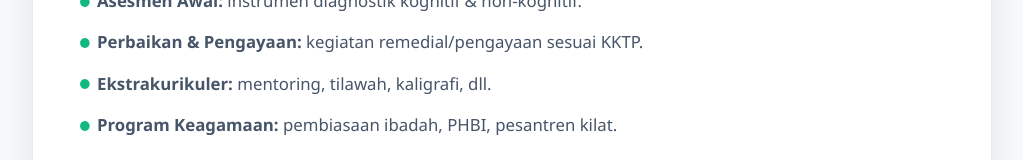
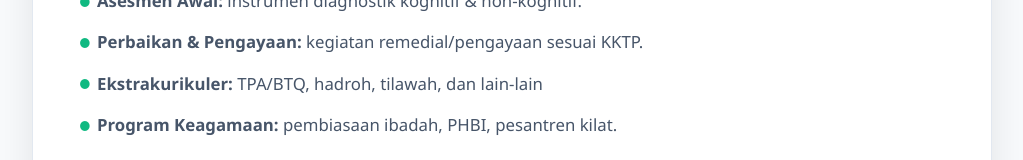
Before and after one commit to kkg-pai-srandakan/materi-cp, a plain HTML site: page slide-presentasi.html in a window 1280 px wide. Both pictures are taken after a click on the button "Sebelumnya". Shown: the part 307-467 px from the top of the page, without its empty margins (128-1151 px from the left). Drawn offline with Linux system fonts and the light colour scheme.

Commit message:
Update slide-presentasi.html

```diff
--- a/slide-presentasi.html
+++ b/slide-presentasi.html
@@ -493,7 +493,7 @@
                 <ul>
                     <li><strong>Asesmen Awal:</strong> instrumen diagnostik kognitif & non-kognitif.</li>
                     <li><strong>Perbaikan & Pengayaan:</strong> kegiatan remedial/pengayaan sesuai KKTP.</li>
-                    <li><strong>Ekstrakurikuler:</strong> mentoring, tilawah, kaligrafi, dll.</li>
+                    <li><strong>Ekstrakurikuler:</strong> TPA/BTQ, hadroh, tilawah, dan lain-lain </li>
                     <li><strong>Program Keagamaan:</strong> pembiasaan ibadah, PHBI, pesantren kilat.</li>
                 </ul>
                 <div class="divider"></div>
```
